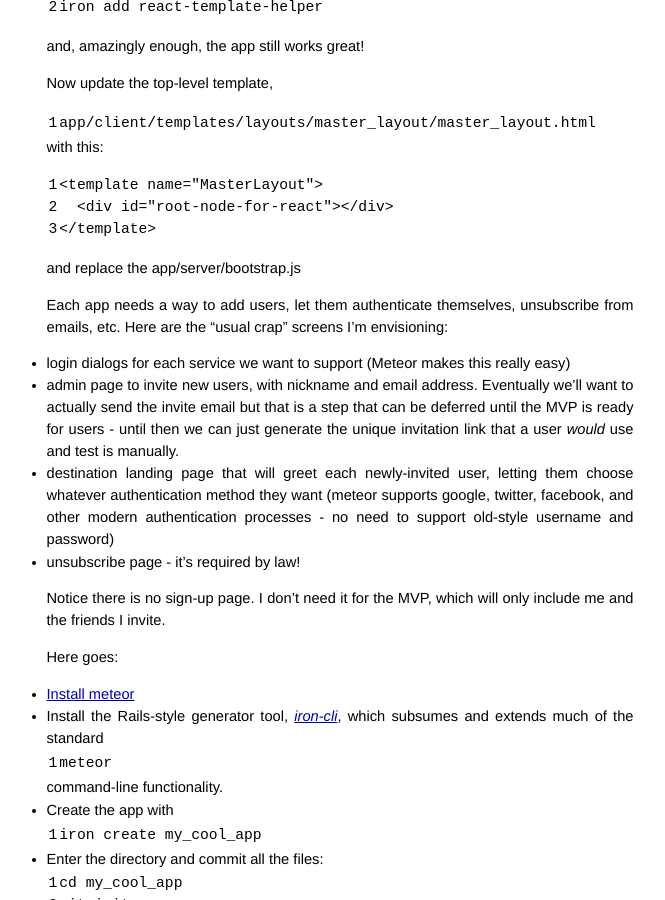
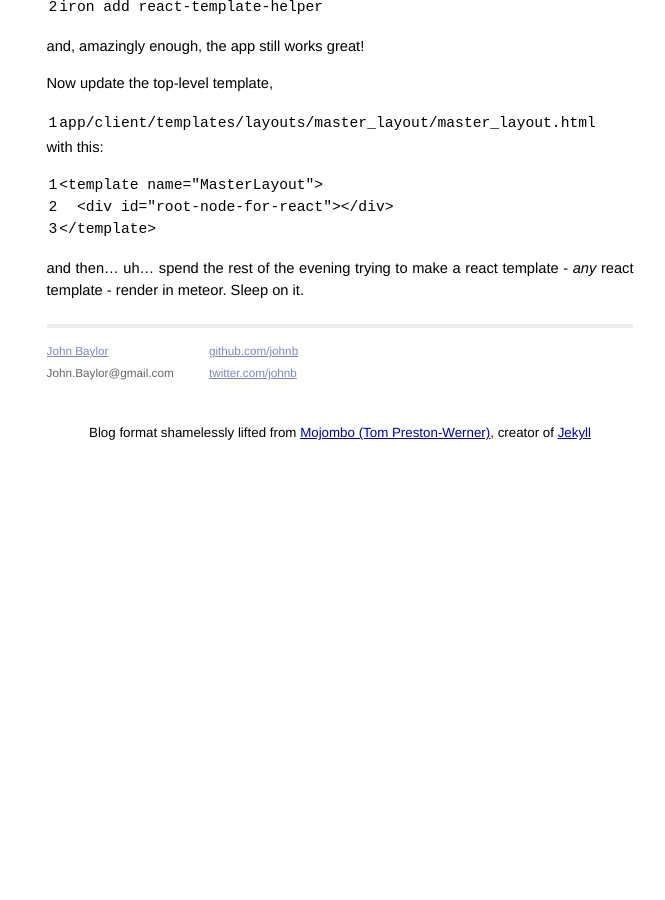
Before and after one commit to JohnB/johnb.github.com, a Jekyll site: the page built from _posts/2016-02-29-app-step-two-switch-to-react.md, in a window 1280 px wide and 900 px high, scrolled down 277 px. Shown: the whole window, without its empty margins (300-965 px from the left). Built offline with Jekyll 4.4.1, drawn with Linux system fonts in a browser that asks for light colours; after the commit the page ends 944 px from its top, so only the background shows below that; some of the changed text lies outside the part shown.

Commit message:
Editing earlier hastily-written blog posts.

````diff
--- a/_posts/2016-02-29-app-step-two-switch-to-react.md
+++ b/_posts/2016-02-29-app-step-two-switch-to-react.md
@@ -14,63 +14,14 @@
 
 and, amazingly enough, the app still works great!
 
-Now update the top-level template, `app/client/templates/layouts/master_layout/master_layout.html
-` with this:
+Now update the top-level template,
+`app/client/templates/layouts/master_layout/master_layout.html`
+ with this:
 
 ```
 <template name="MasterLayout">
   <div id="root-node-for-react"></div>
 </template>
 ```
-and replace the app/server/bootstrap.js
 
-Each app needs a way to add users, let them authenticate themselves, unsubscribe from emails, etc. Here are the "usual crap" screens I'm envisioning:
-
-* login dialogs for each service we want to support (Meteor makes this really easy)
-* admin page to invite new users, with nickname and email address. Eventually we'll want to actually send the invite email but that is a step that can be deferred until the MVP is ready for users - until then we can just generate the unique invitation link that a user *would* use and test is manually.
-* destination landing page that will greet each newly-invited user, letting them choose whatever authentication method they want (meteor supports google, twitter, facebook, and other modern authentication processes - no need to support old-style username and password)
-* unsubscribe page - it's required by law!
-
-Notice there is no sign-up page. I don't need it for the MVP, which will only include me and the friends I invite.
-
-Here goes:
-
-* [Install meteor](https://www.meteor.com/install)
-* Install the Rails-style generator tool, [*iron-cli*](https://github.com/iron-meteor/iron-cli), which subsumes and extends much of the standard `meteor` command-line functionality.
-* Create the app with `iron create my_cool_app`
-* Enter the directory and commit all the files:
-
-```
-cd my_cool_app
-git init .
-git add *
-git commit -m 'Result of "iron create my_cool_app"'
-```
-* Use iron-cli to start the app: `iron` and then view it by pointing a browser to `http://localhost:3000/`. It doesn't look like much - just whines about where its home template is (we'll update it later).
-
-Take a break. Have a beer. You deserve it! Then dive into the next steps:
-
-* In another terminal window, add the base account-login package, then a number of OAuth providers:
-
-```
-iron add accounts-ui
-iron add accounts-google
-iron add accounts-facebook
-iron add accounts-twitter
-iron add accounts-github
-iron add accounts-meetup
-```
-* Edit the `app/client/templates/home/home.html` file and replace the `<h1>...` line with `{{> loginButtons}}` - thats it!
-* Switch to your browser window, the one looking at `http://localhost:3000/` - it should now show a login link!
-* At this point, you are the administrator of the site and can configure each of the different login options - click on the button and it will walk you through the configuration steps.
-* Commit it all with `git add *` and `git commit -m 'Added all the OAuth login options'`.
-
-Note that the link to the loginButtons, an the UI for it, uses Meteor's *Blaze* templating library. From here on though, we'll use react.
-
-However, I've definitely bit off way too much for this step, so I'll stop here with the TODO notes for the next step:
-
-* switch the entire UI to react (better sooner than later)
-* do the rest of the steps originally planned:
-  * invitation page
-  * landing page
-  * unsubscribe (although, maybe this should wait until we actually *send* such emails)
+and then... uh... spend the rest of the evening trying to make a react template - *any* react template - render in meteor. Sleep on it.
````
Also changed, not shown: other parts of _posts/2016-02-29-app-step-two-switch-to-react.md (+1 -1 lines), _posts/2016-02-27-creating-another-toy-app.md (+1 -1 lines), _posts/2016-02-28-app-step-one-common-crap.md (+3 -3 lines), _posts/2016-03-04-app-step-three-fiddling-until-it-worked.md (added, +25 -0 lines).
